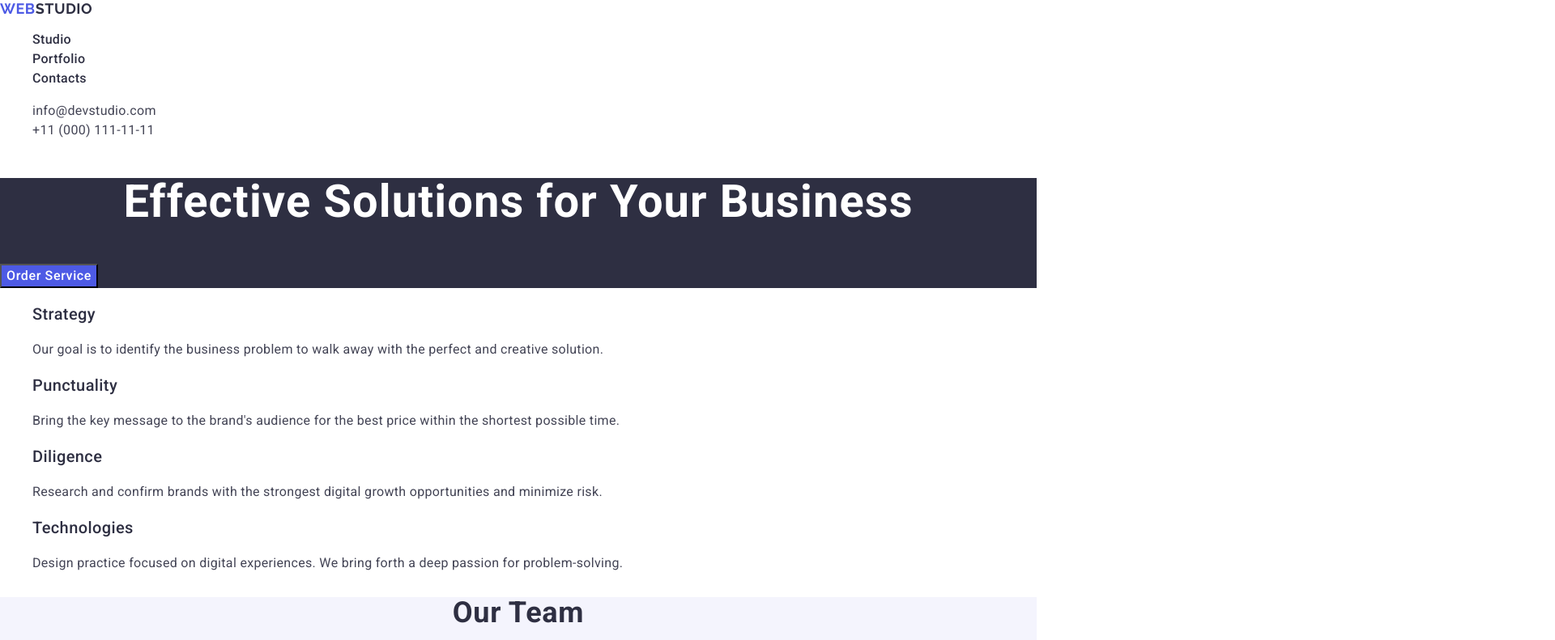
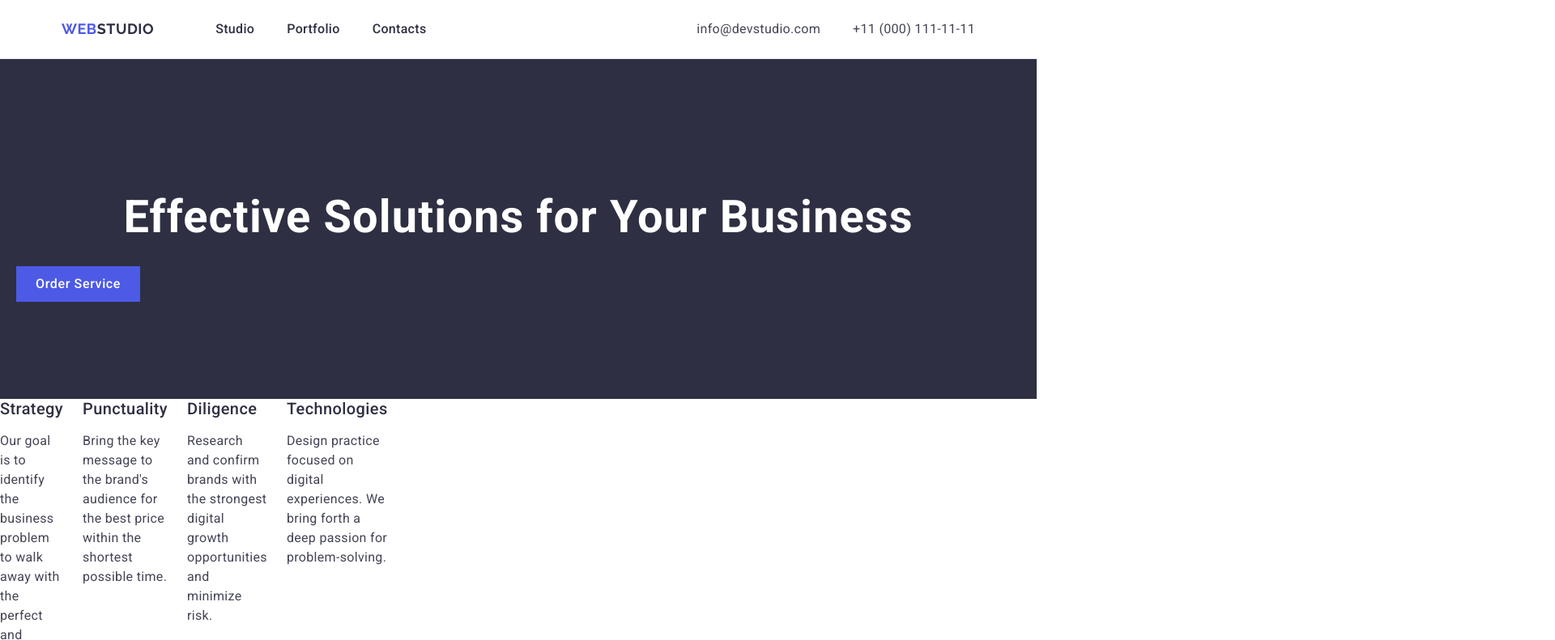
Before and after one commit to gorcenkoekaterina/goit-markup-hw-03, a plain HTML site: page index.html in a window 1280 px wide. Shown: the top 791 px of the page at 81% size, 1920 px wide, since content can reach past the window. Drawn offline with nearby package versions, Linux system fonts and the light colour scheme.

Commit message:
add styles

```diff
--- a/css/styles.css
+++ b/css/styles.css
@@ -1,16 +1,49 @@
 
 body {
+        margin: 0;
     font-family: 'Roboto', sans-serif;
     color: #434455;
     background-color: #fff;
 }
 
+/* reset */
+
 ul, ol {
     list-style-type: none;
+    margin: 0;
+    padding: 0;
+}
+
+.h1, h2, h3, h4, h5, h6 p {
+        margin: 0;
 }
 
 a {
     text-decoration: none;
+}
+
+/* common */
+
+.container {
+        max-width: 1158px;
+        padding: 0 15px;
+        margin: 0 auto;
+}
+
+/* header */
+
+.page-header {
+        border-bottom: 1px solid #e7e9fc;
+}
+
+.header-container {
+        display: flex;
+        align-items: center;
+}
+
+.header-nav {
+        display: flex;
+        align-items: center;
 }
 
 .logo {
@@ -27,11 +60,24 @@ a {
     color: #2e2f42;
 }
 
+.header-logo {
+        padding: 24px 0;
+        margin-right: 76px;
+}
+
 .footer-logo .logo-part {
     color: #f4f4fd;
 }
 
+.nav-list {
+        display: flex;
+        align-items: center;
+        gap: 40px;
+}
+
 .nav-link {
+        display: block;
+        padding: 24px 0;
         font-weight: 500;
         font-size: 16px;
         line-height: 1.5;
@@ -41,9 +87,18 @@ a {
 
 .contacts {
     font-style: normal;
+    margin-left: auto;
+}
+
+.contacts-list {
+        display: flex;
+        align-items: center;
+        gap: 40px;
 }
 
 .contacts-link {
+        display: block;
+        padding: 24px 0;
         font-size: 16px;
         line-height: 1.5;
         letter-spacing: 0.02em;
@@ -64,7 +119,11 @@ a {
 /* ------ section-one ----- */
 
 .section-one {
-    background-color: #2e2f42;
+        background-color: #2e2f42;
+        margin-left: auto;
+        margin-right: auto;
+        padding: 120px 20px;
+        position: relative;
 }
 
 .title-section-one {
@@ -74,9 +133,13 @@ a {
         letter-spacing: 0.02em;
         text-align: center;
         color: #fff;
+        margin-bottom: 30px;
 }
 
-.button {
+.button {;
+
+        border: none;
+        padding: 10px 24px;
         font-family: inherit;
         font-weight: 500;
         font-size: 16px;
@@ -96,11 +159,17 @@ a {
 
 .section-two {}
 
-.title-section-two {}
+.title-section-two {
+}
 
-.list-section-two {}
+.list-section-two {
+        display: flex;
+        gap: 24px;
+        width: calc((100% - 24px * 3) / 4);
+}
 
 .list-item-section {
+        margin-bottom: 8px;
         font-weight: 500;
         font-size: 20px;
         line-height: 1.2;
@@ -132,6 +201,7 @@ a {
 }
 
 .list-section-three {
+        display: flex;
 }
 
 .taste-item {
@@ -173,7 +243,9 @@ a {
         text-transform: capitalize;
 }
 
-.list-section-four {}
+.list-section-four {
+        display: flex;
+}
 
 .item-images {}
 
--- a/index.html
+++ b/index.html
@@ -21,6 +21,7 @@
 
 <body>
     <header class="page-header">
+    <div class="container header-container">
         <nav class="header-nav">
             <a class="logo header-logo" href="./index.html">Web<span class="logo-part">Studio</span></a>
             <ul class="nav-list">
@@ -36,9 +37,12 @@
                 <li class="contacts-item"><a class="contacts-link" href="tel:+110001111111">+11 (000) 111-11-11</a></li>
             </ul>
         </address>
+    </div>
     </header>
 
+
     <main>
+
         <section class="section-one">
             <h1 class="title-section-one">Effective Solutions for Your Business</h1>
             <button class="button" type="button">Order Service</button>
```
